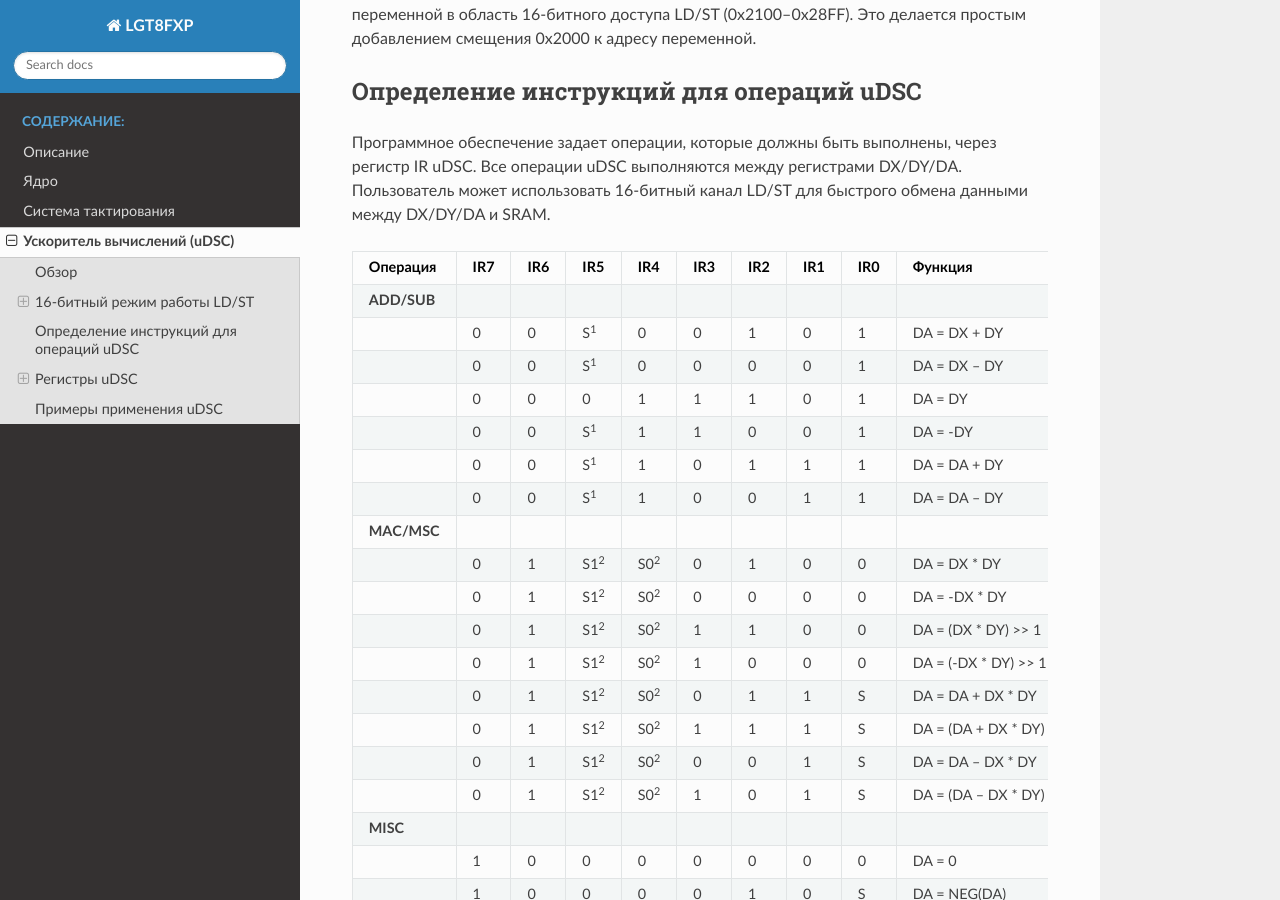
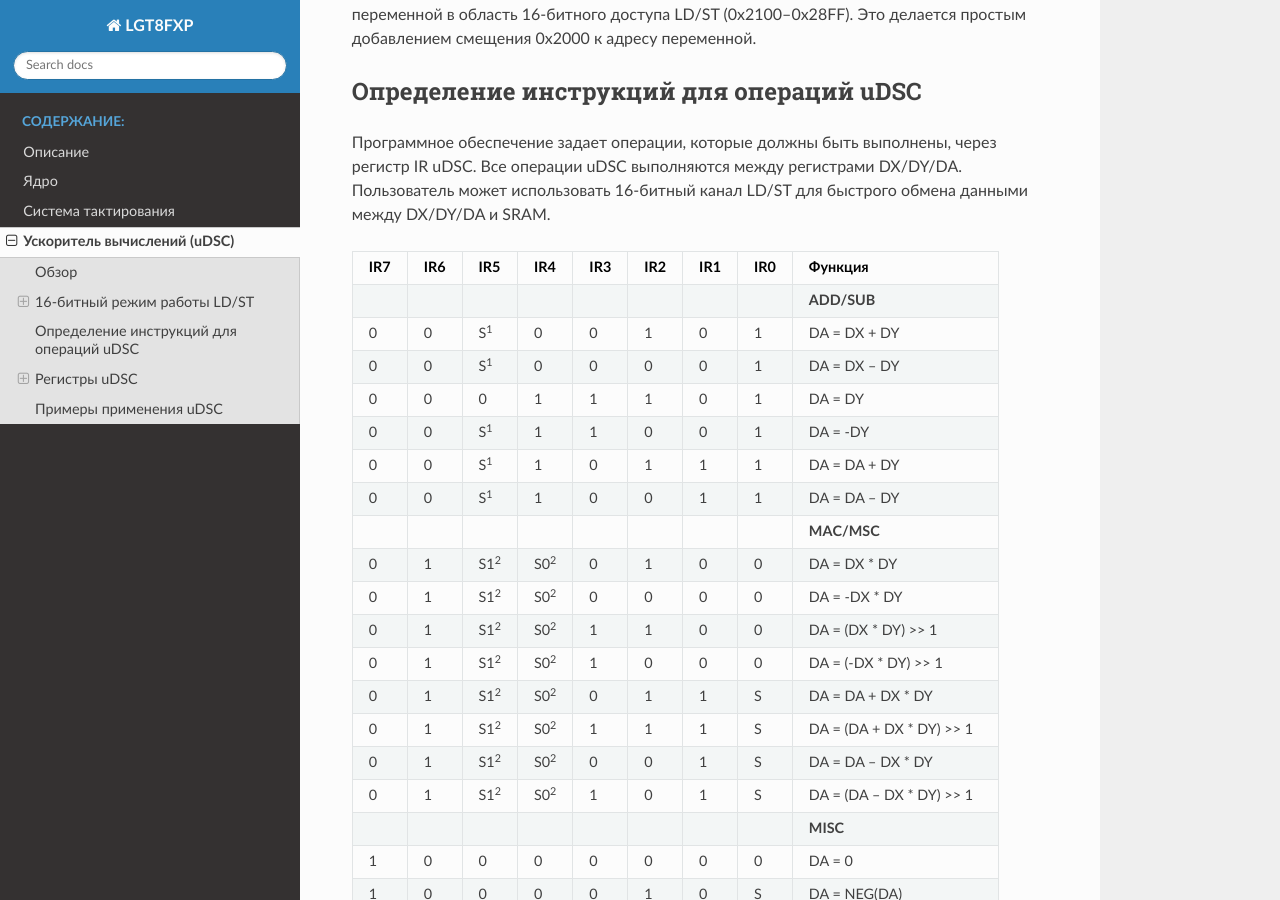
Before and after one commit to b-oleg/LGT8FXP, a Sphinx documentation site: the page built from doc/udsc.md, in a window 1280 px wide and 900 px high, scrolled down 4569 px. Built offline with Sphinx 7.4.7 and the Read the Docs theme 3.1.0, drawn with Linux system fonts in a browser that asks for light colours.

Commit message:
Update udsc.md table

```diff
--- a/doc/udsc.md
+++ b/doc/udsc.md
@@ -75,35 +75,35 @@ LGT8FXP является 8-битным процессором, и доступ
 
 Программное обеспечение задает операции, которые должны быть выполнены, через регистр IR uDSC. Все операции uDSC выполняются между регистрами DX/DY/DA. Пользователь может использовать 16-битный канал LD/ST для быстрого обмена данными между DX/DY/DA и SRAM.
 
-|Операция|IR7|IR6|IR5|IR4|IR3|IR2|IR1|IR0|Функция|
-|-|-|-|-|-|-|-|-|-|-|
-|**ADD/SUB**|
-||0|0|S<sup>1</sup>|0|0|1|0|1|DA = DX + DY|
-||0|0|S<sup>1</sup>|0|0|0|0|1|DA = DX – DY|
-||0|0|0|1|1|1|0|1|DA = DY|
-||0|0|S<sup>1</sup>|1|1|0|0|1|DA = -DY|
-||0|0|S<sup>1</sup>|1|0|1|1|1|DA = DA + DY|
-||0|0|S<sup>1</sup>|1|0|0|1|1|DA = DA – DY|
-|**MAC/MSC**|
-||0|1|S1<sup>2</sup>|S0<sup>2</sup>|0|1|0|0|DA = DX * DY|
-||0|1|S1<sup>2</sup>|S0<sup>2</sup>|0|0|0|0|DA = -DX * DY|
-||0|1|S1<sup>2</sup>|S0<sup>2</sup>|1|1|0|0|DA = (DX * DY) >> 1|
-||0|1|S1<sup>2</sup>|S0<sup>2</sup>|1|0|0|0|DA = (-DX * DY) >> 1|
-||0|1|S1<sup>2</sup>|S0<sup>2</sup>|0|1|1|S|DA = DA + DX * DY|
-||0|1|S1<sup>2</sup>|S0<sup>2</sup>|1|1|1|S|DA = (DA + DX * DY) >> 1|
-||0|1|S1<sup>2</sup>|S0<sup>2</sup>|0|0|1|S|DA = DA – DX * DY|
-||0|1|S1<sup>2</sup>|S0<sup>2</sup>|1|0|1|S|DA = (DA – DX * DY) >> 1|
-|**MISC**|
-||1|0|0|0|0|0|0|0|DA = 0|
-||1|0|0|0|0|1|0|S|DA = NEG(DA)|
-||1|0|0|0|1|0|0|S|DA = DX^2|
-||1|0|0|0|1|0|1|S|DA = DY^2|
-||1|0|1|0|0|0|0|S|DA = ABS(DA)|
-||1|0|1|1|0|0|0|0|DA = DA/DY|
-||1|0|1|1|0|0|0|1|DA = DA/DY, DY = DA%DY|
-|**SHIFT**|
-||1|1|0|0|N3|N2|N1|N0|DA = DA << N|
-||1|1|S|1|N3|N2|N1|N0|DA = DA >> N|
+|IR7|IR6|IR5|IR4|IR3|IR2|IR1|IR0|Функция|
+|-|-|-|-|-|-|-|-|-|
+|||||||||**ADD/SUB**|
+|0|0|S<sup>1</sup>|0|0|1|0|1|DA = DX + DY|
+|0|0|S<sup>1</sup>|0|0|0|0|1|DA = DX – DY|
+|0|0|0|1|1|1|0|1|DA = DY|
+|0|0|S<sup>1</sup>|1|1|0|0|1|DA = -DY|
+|0|0|S<sup>1</sup>|1|0|1|1|1|DA = DA + DY|
+|0|0|S<sup>1</sup>|1|0|0|1|1|DA = DA – DY|
+|||||||||**MAC/MSC**|
+|0|1|S1<sup>2</sup>|S0<sup>2</sup>|0|1|0|0|DA = DX * DY|
+|0|1|S1<sup>2</sup>|S0<sup>2</sup>|0|0|0|0|DA = -DX * DY|
+|0|1|S1<sup>2</sup>|S0<sup>2</sup>|1|1|0|0|DA = (DX * DY) >> 1|
+|0|1|S1<sup>2</sup>|S0<sup>2</sup>|1|0|0|0|DA = (-DX * DY) >> 1|
+|0|1|S1<sup>2</sup>|S0<sup>2</sup>|0|1|1|S|DA = DA + DX * DY|
+|0|1|S1<sup>2</sup>|S0<sup>2</sup>|1|1|1|S|DA = (DA + DX * DY) >> 1|
+|0|1|S1<sup>2</sup>|S0<sup>2</sup>|0|0|1|S|DA = DA – DX * DY|
+|0|1|S1<sup>2</sup>|S0<sup>2</sup>|1|0|1|S|DA = (DA – DX * DY) >> 1|
+|||||||||**MISC**|
+|1|0|0|0|0|0|0|0|DA = 0|
+|1|0|0|0|0|1|0|S|DA = NEG(DA)|
+|1|0|0|0|1|0|0|S|DA = DX^2|
+|1|0|0|0|1|0|1|S|DA = DY^2|
+|1|0|1|0|0|0|0|S|DA = ABS(DA)|
+|1|0|1|1|0|0|0|0|DA = DA/DY|
+|1|0|1|1|0|0|0|1|DA = DA/DY, DY = DA%DY|
+|||||||||**SHIFT**|
+|1|1|0|0|N3|N2|N1|N0|DA = DA << N|
+|1|1|S|1|N3|N2|N1|N0|DA = DA >> N|
 
 Примечание:
 1. S указывает, является ли операция знаковой или беззнаковой.
```
